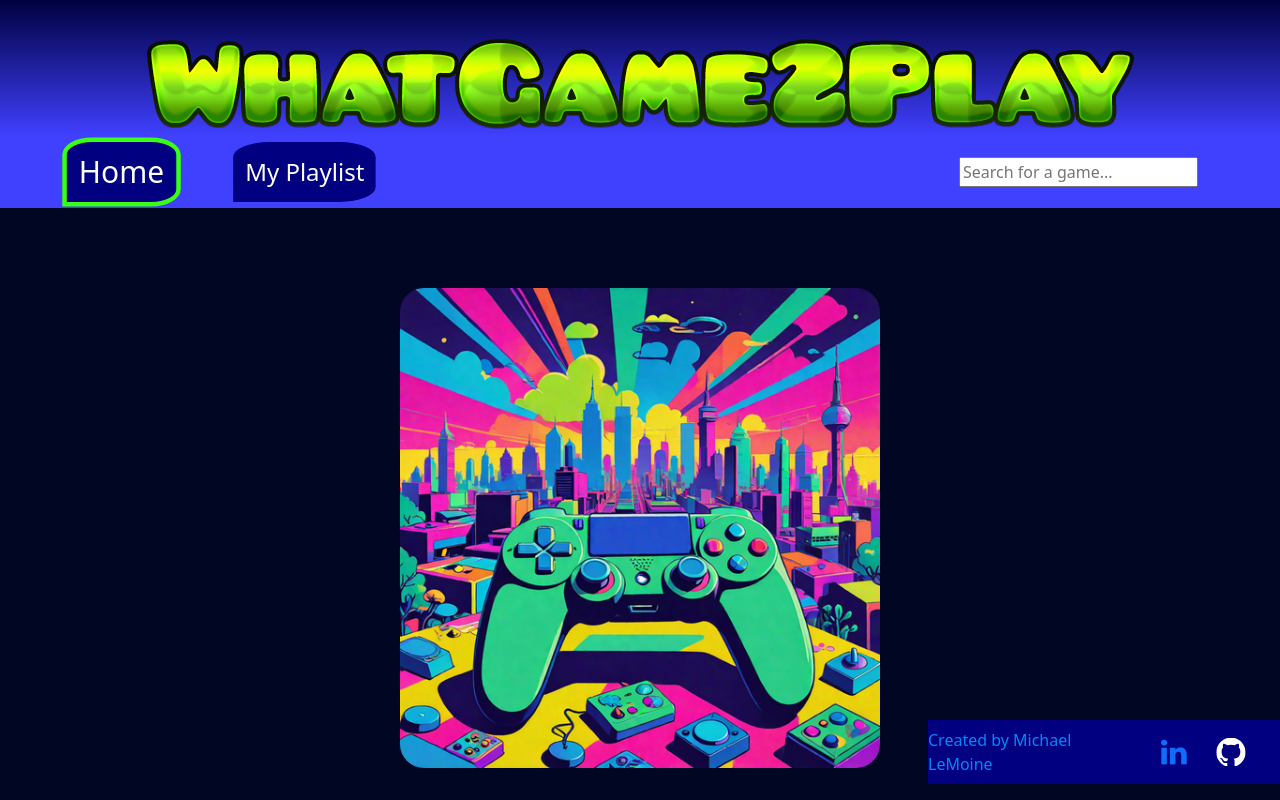
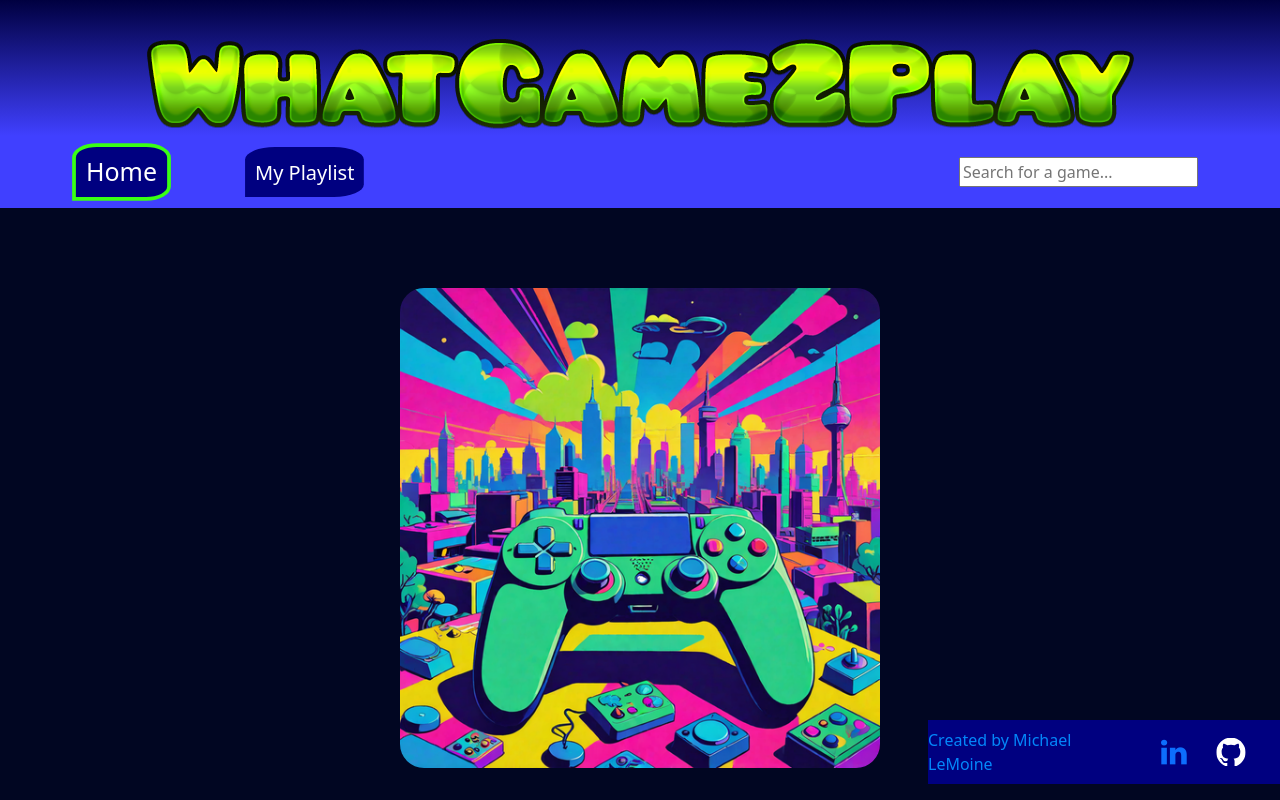
Before and after one commit to mlemoine28/whatgame2play2, a React (Vite) app: page / in a window 1280 px wide. Shown: the top 800 px of the page. Built offline with nearby package versions, Linux system fonts and the light colour scheme.

Commit message:
Various changes

```diff
--- a/src/Components/Cards/MiniCardDisplay.jsx
+++ b/src/Components/Cards/MiniCardDisplay.jsx
@@ -6,6 +6,7 @@ import ButtonDetails from "../Button/ButtonDetails";
 import { useState } from "react";
 import { useNavigate } from "react-router-dom";
 import { useLocation } from "react-router-dom";
+import { usePlaylist } from "../../assets/Contexts/PlaylistContext";
 
 export default function MiniCardDisplay({
   gameTitle,
@@ -22,6 +23,15 @@ export default function MiniCardDisplay({
 }) {
   const navigate = useNavigate();
   const location = useLocation();
+  const { addToPlaylist } = usePlaylist();
+
+  const playlistButtonClick = () => {
+    if (detailedGame) {
+      addToPlaylist(detailedGame);
+
+      console.log("Added to playlist:", detailedGame);
+    }
+  };
 
   return (
     <div className={styles.containerdisplay}>
@@ -62,7 +72,7 @@ export default function MiniCardDisplay({
               label="More Details"
               handleClick={handleMoreDetails}
             ></ButtonDetails>
-            <ButtonList label={buttonText} />
+            <ButtonList label={buttonText} handleClick={playlistButtonClick} />
           </div>
         </div>
       </div>
--- a/src/Components/DetailsPage/DetailsPage.jsx
+++ b/src/Components/DetailsPage/DetailsPage.jsx
@@ -17,6 +17,8 @@ export default function DetailsPage({}) {
   const [loading, setLoading] = useState(false);
   const { addToPlaylist } = usePlaylist();
   const [clicked, setClicked] = useState(false);
+  const { playlistButtonClick } = usePlaylist();
+
   const backButtonClick = () => {
     navigate("/games");
   };
@@ -58,15 +60,6 @@ export default function DetailsPage({}) {
   console.log("Received game data:", detailedGame); // For debugging
 
   console.log("Screenshots found:", screenshots);
-
-  const playlistButtonClick = () => {
-    if (detailedGame) {
-      addToPlaylist(detailedGame);
-      setClicked(true);
-
-      console.log("Added to playlist:", detailedGame);
-    }
-  };
 
   return (
     <div className={styles.containerdisplay}>
--- a/src/Components/NavBar/NavBar.module.css
+++ b/src/Components/NavBar/NavBar.module.css
@@ -11,7 +11,7 @@
 
 .navBarStyle a, .navBarStyle p, .navBarStyle h1 {
  color: inherit;
- scale: 150%;
+ scale: 125%;
  margin-left: 5rem;
  text-decoration: underline !important;
  text-decoration-color: transparent !important;
@@ -22,7 +22,7 @@
 .NavBarPointer, .navBarStyle a, .navBarStyle p, .navBarStyle h1 {
  cursor: pointer;
  color: white!important;
- scale: 150%;
+ scale: 125%;
  border-style: solid;
  border-radius: 25%;
  border-color: #39FF14;
--- a/src/Components/ResultsPage/ResultsPage.jsx
+++ b/src/Components/ResultsPage/ResultsPage.jsx
@@ -11,6 +11,7 @@ import ButtonDetails from "../Button/ButtonDetails.jsx";
 import ButtonList from "../Button/ButtonList.jsx";
 import { Spinner } from "react-bootstrap";
 import Pagination from "react-bootstrap/Pagination";
+import { usePlaylist } from "../../assets/Contexts/PlaylistContext.jsx";
 
 function ResultsPage() {
   const location = useLocation();
@@ -24,6 +25,8 @@ function ResultsPage() {
   const [pageNumber, setPageNumber] = useState(1);
   const [loading, setLoading] = useState(false);
   const [activePage, setActivePage] = useState(1);
+  const [clicked, setClicked] = useState(false);
+  const { playlistButtonClick } = usePlaylist();
   const handlePageClick = (page) => {
     setPageNumber(page);
     setActivePage(page);
--- a/src/assets/Contexts/PlaylistContext.jsx
+++ b/src/assets/Contexts/PlaylistContext.jsx
@@ -10,8 +10,19 @@ export const PlaylistProvider = ({ children }) => {
     setPlaylist((prevPlaylist) => [...prevPlaylist, game]);
   };
 
+  const playlistButtonClick = (detailedGame, setClicked) => {
+    if (detailedGame) {
+      addToPlaylist(detailedGame);
+      setClicked(true);
+
+      console.log("Added to playlist:", detailedGame);
+    }
+  };
+
   return (
-    <PlaylistContext.Provider value={{ playlist, addToPlaylist }}>
+    <PlaylistContext.Provider
+      value={{ playlist, addToPlaylist, playlistButtonClick }}
+    >
       {children}
     </PlaylistContext.Provider>
   );
```
